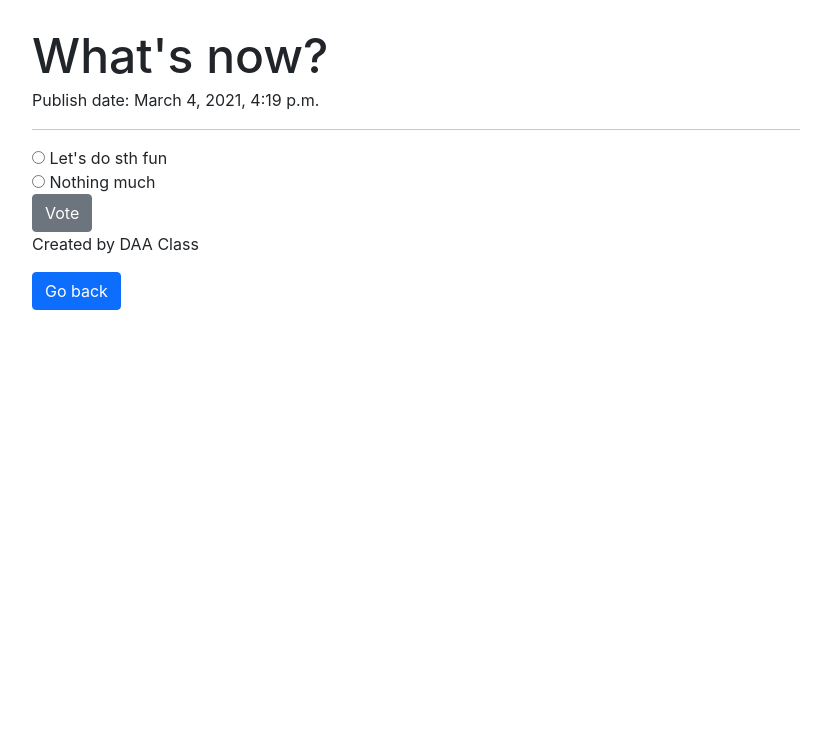
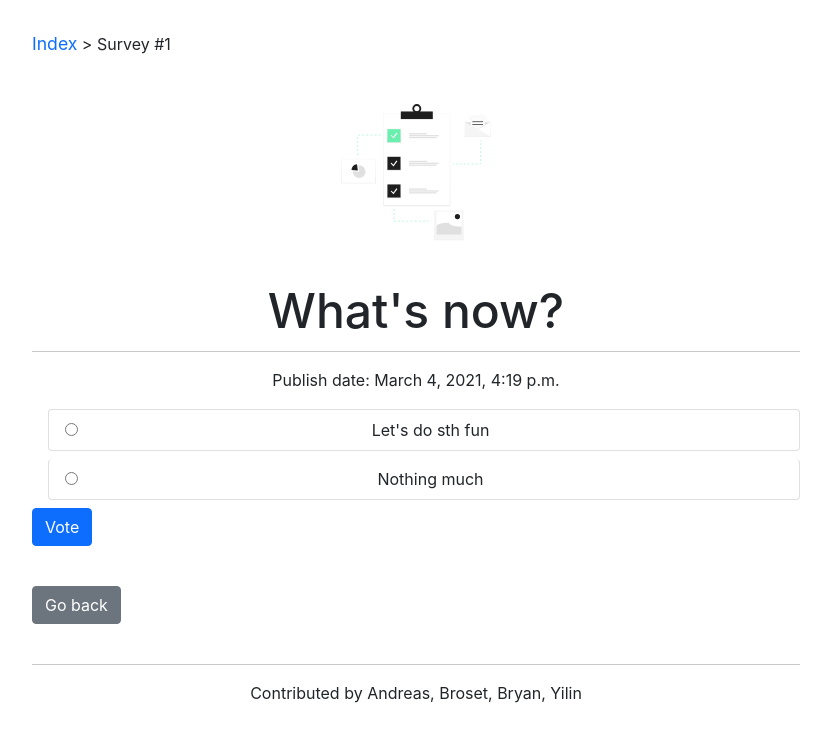
Before and after one commit to nonwiz0/mysite, a Django app: page /polls/1/ in a window 1280 px wide. Shown: the top 742 px of the page, without its empty margins (224-1055 px from the left). Run offline with Django 3.2, Linux system fonts and the light colour scheme; data comes from the database, SQL or seed files in the repository.

Commit message:
update looks

```diff
--- a/polls/templates/polls/base.html
+++ b/polls/templates/polls/base.html
@@ -2,21 +2,49 @@
 <html lang="en">
   <head>
     {% load static %}
-    <link href="https://cdn.jsdelivr.net/npm/bootstrap@5.0.0-beta2/dist/css/bootstrap.min.css" rel="stylesheet" integrity="sha384-BmbxuPwQa2lc/FVzBcNJ7UAyJxM6wuqIj61tLrc4wSX0szH/Ev+nYRRuWlolflfl" crossorigin="anonymous">
+    <link
+      href="https://cdn.jsdelivr.net/npm/bootstrap@5.0.0-beta2/dist/css/bootstrap.min.css"
+      rel="stylesheet"
+      integrity="sha384-BmbxuPwQa2lc/FVzBcNJ7UAyJxM6wuqIj61tLrc4wSX0szH/Ev+nYRRuWlolflfl"
+      crossorigin="anonymous"
+    />
 
-	<link rel="stylesheet" type="text/css" href="{% static 'polls/style.css' %}">
-	<meta name="viewport" content="width=device-width, initial-scale=1">
-	<title> Polls v1.0 </title>
+    <link
+      rel="stylesheet"
+      type="text/css"
+      href="{% static 'polls/style.css' %}"
+    />
+    <meta name="viewport" content="width=device-width, initial-scale=1" />
+    <title>Polls | {% block title %} Index {% endblock %}</title>
   </head>
   <body>
+   <section>
+   {% comment %} Header {% endcomment %}
+    <p class="margin-bot text-grey">  {% block currPage %} Index {% endblock%}</p>
+	<div class="align-center">
+    <img class="margin-bot" src="{% static 'polls/images/survey.svg' %}" height="150 px" width="150 px">
+    <h1>{% block heading1 %} Polls {% endblock %} </h1>
+	</div>
+	</section>
 
-<h1> Polls v1.0 </h1>
-
-    {% block mainbody %}
+	<section>
+	{% comment %} Body {% endcomment %}
+    {% block mainbody %} {% endblock %}
+    {% block goback %}
+	<div class="margin-top">
+    <a href="{% url 'polls:index' %}"
+     class="btn btn-secondary" >Go back</a
+    >
+	</div>
     {% endblock %}
-	<address> Created by DAA Class </address>
-
-
+	</section>
+	<section class="margin-top">
+	{% comment %} Footer {% endcomment %}
+      <hr>
+      <div class="align-center">
+        <p><address>Contributed by Andreas, Broset, Bryan, Yilin</address></p>
+      </div>
+    </section>
 
   </body>
 </html>
--- a/polls/templates/polls/detail.html
+++ b/polls/templates/polls/detail.html
@@ -1,21 +1,26 @@
 
-{% extends "polls/subbase.html" %}
-
-{% block title%} {{question.question_text}} {% endblock %}
+{% extends "polls/base.html" %}
+{% block currPage %} <a href="{% url 'polls:index' %}">Index</a> > Survey #{{question.id}}      {% endblock %}
+{% block heading1%} {{question.question_text}} {% endblock %}
 
 {% block mainbody %}
-
-<p> Publish date: {{ question.pub_date}} </p>
 <hr />
+<p class="align-center"> Publish date: {{ question.pub_date}} </p>
 {% if error_message %}<p><strong>{{ error_message }}</strong></p>{% endif %}
 
 <form action="{% url 'polls:vote' question.id %}" method="post">
 {% csrf_token %}
+<ul class="list-group">
 {% for choice in question.choice_set.all %}
+    <li class="list-group-item d-flex justify-content-between align-items-center btn">
     <input type="radio" name="choice" id="choice{{ forloop.counter }}" value="{{ choice.id }}">
     <label for="choice{{ forloop.counter }}">{{ choice.choice_text }}</label><br>
+
+    </li>
+
 {% endfor %}
-<input class="btn btn-secondary" type="submit" value="Vote">
+</ul>
+<input class="btn btn-primary" type="submit" value="Vote">
 </form>
 
 {% endblock %}
--- a/polls/templates/polls/index.html
+++ b/polls/templates/polls/index.html
@@ -2,6 +2,7 @@
 
 {% block mainbody %}
 {% if latest_question_list %}
+	<h2> Surveys: </h2>
 	<ul>
 		{% for question in latest_question_list %}
 		<li><a href="{% url 'polls:detail' question.id %}">{{ question.question_text }}</a></li>
@@ -11,3 +12,6 @@
 		<p> No polls are available here. </p>
 	{% endif %}
 {% endblock %}
+
+{% block goback %}
+{% endblock %}
--- a/polls/templates/polls/subbase.html
+++ /dev/null
@@ -1,22 +0,0 @@
-<!DOCTYPE html>
-<html lang="en">
-<head>
-	{% load static %}
-    <link href="https://cdn.jsdelivr.net/npm/bootstrap@5.0.0-beta2/dist/css/bootstrap.min.css" rel="stylesheet" integrity="sha384-BmbxuPwQa2lc/FVzBcNJ7UAyJxM6wuqIj61tLrc4wSX0szH/Ev+nYRRuWlolflfl" crossorigin="anonymous">
-
-	<link rel="stylesheet" type="text/css" href="{% static 'polls/style.css' %}">
-	<meta name="viewport" content="width=device-width, initial-scale=1">
-	<title> Polls v1.0 </title>
-</head>
-<body>
-
-<h1> {% block title %} {% endblock%} </h1>
-
-    {% block mainbody %}
-    {% endblock %}
-	<address> Created by DAA Class </address>
-    <a  href="{% url 'polls:index' %}"><button class="btn btn-primary "> Go back </button></a>
-
-
-</body>
-</html>
```
Also changed, not shown: polls/static/polls/images/survey.svg (added). Lines whose indentation alone changed are shown as unchanged.
